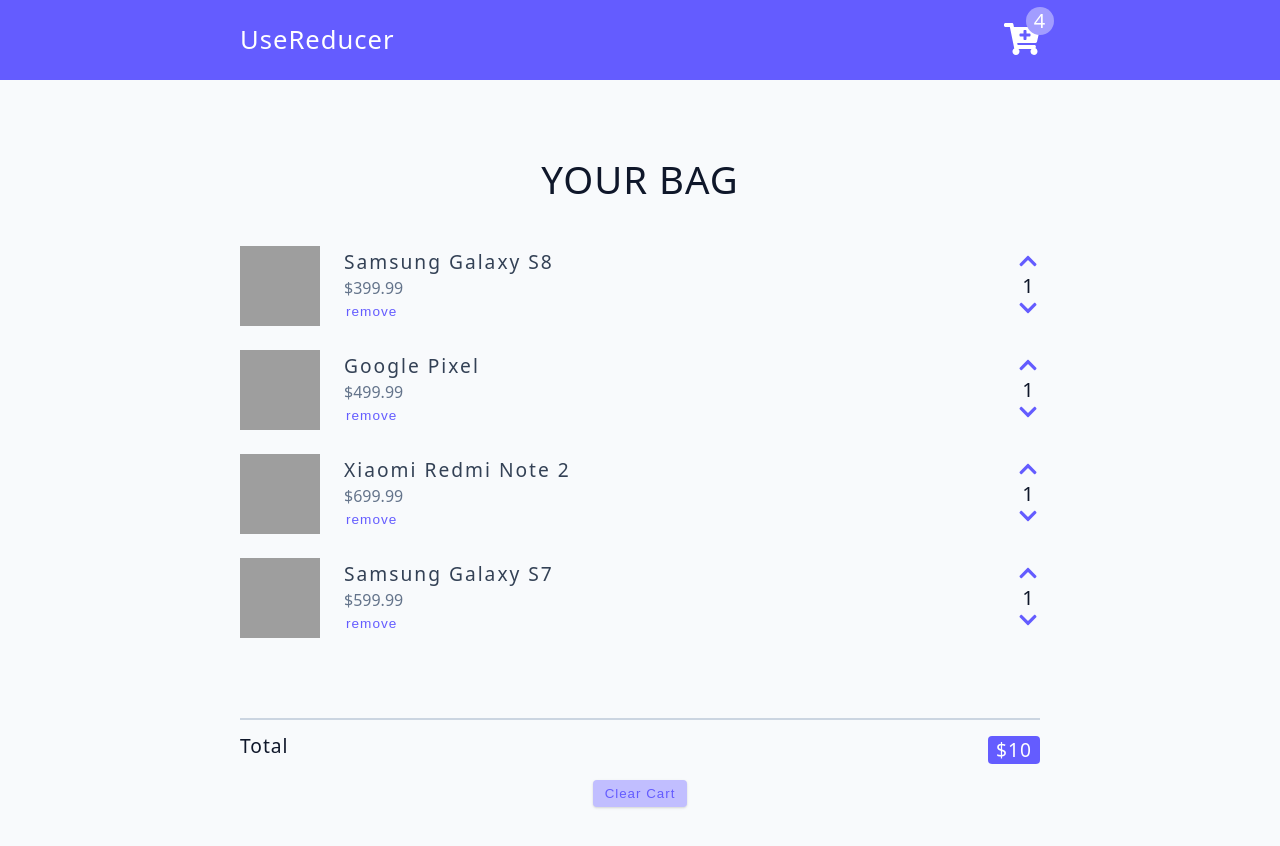
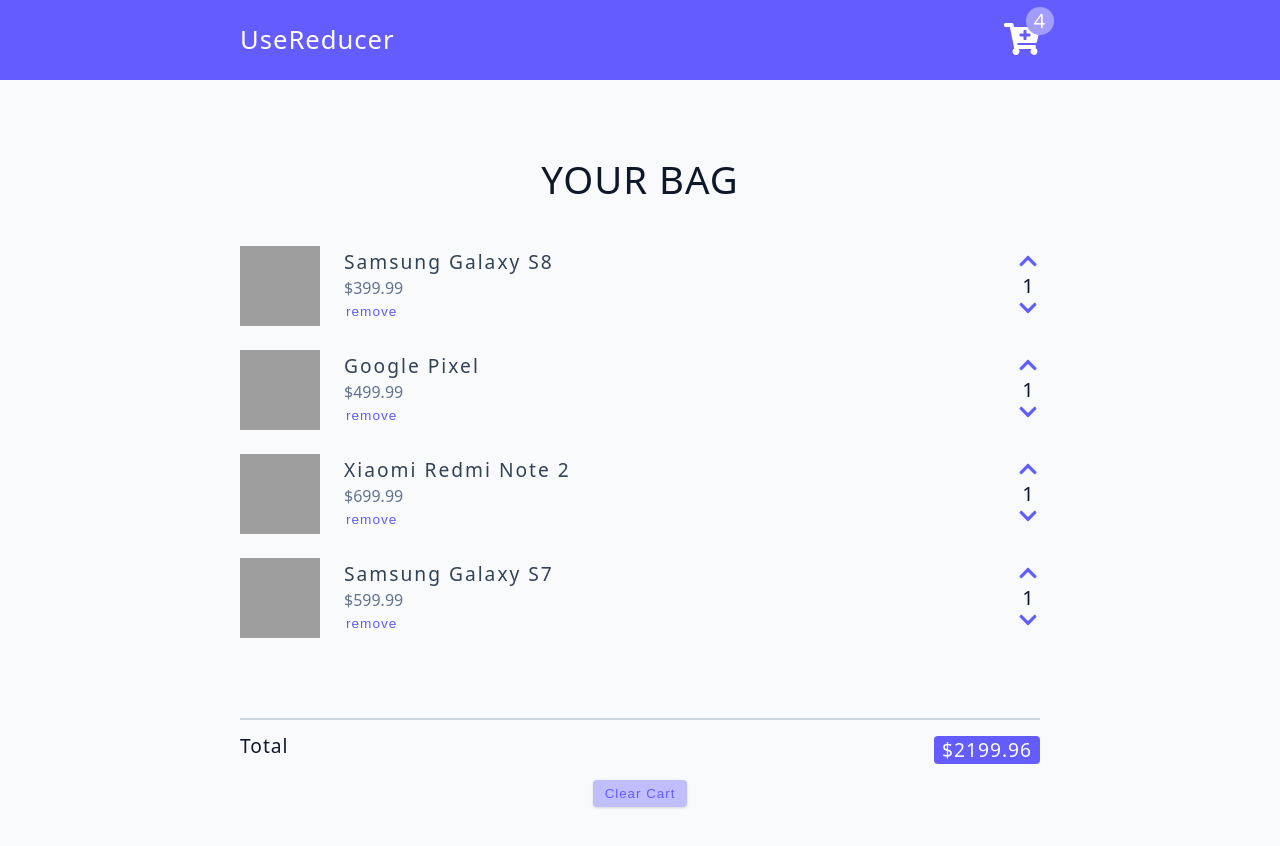
Before and after one commit to NikDoe/simple_cart, a React (Vite) app: page / in a window 1280 px wide. Built offline with nearby package versions, Linux system fonts and the light colour scheme; grey boxes are pictures that could not be loaded.

Commit message:
add total functionality

```diff
--- a/src/CartContainer.tsx
+++ b/src/CartContainer.tsx
@@ -2,7 +2,7 @@
 import { useAppContext } from './hooks';
 
 const CartContainer = () => {
-	const { items, clearCart } = useAppContext();
+	const { items, clearCart, totalPrice } = useAppContext();
 
 	if (items.size === 0) {
 		return (
@@ -33,7 +33,7 @@
 				<hr />
 				<div>
 					<h5 className='cart-total'>
-						total <span>$10</span>
+						total <span>${totalPrice.toFixed(2)}</span>
 					</h5>
 				</div>
 				<button
--- a/src/Context.tsx
+++ b/src/Context.tsx
@@ -2,6 +2,7 @@
 import { CartState, TCartItem } from './types';
 import cartItems from './data';
 import reducer from './reducer';
+import { getTotals } from './utils';
 
 type Props = {
 	children: ReactNode;
@@ -21,10 +22,14 @@
 	removeItem: () => {},
 	increaseAmount: () => {},
 	decreaseAmount: () => {},
+	totalAmount: 0,
+	totalPrice: 0,
 };
 
 const AppContextProvider = ({ children }: Props) => {
 	const [state, dispatch] = useReducer(reducer, initialState);
+
+	const { totalAmount, totalPrice } = getTotals(state.items);
 
 	const clearCart = () => {
 		dispatch({ type: 'CLEAR_CART' });
@@ -43,7 +48,15 @@
 	};
 
 	return (
-		<AppContext.Provider value={{ ...state, clearCart, removeItem, increaseAmount, decreaseAmount  }}>
+		<AppContext.Provider value={{
+			...state,
+			clearCart,
+			removeItem,
+			increaseAmount,
+			decreaseAmount,
+			totalAmount,
+			totalPrice
+		}}>
 			{children}
 		</AppContext.Provider>
 	);
--- a/src/Navbar.tsx
+++ b/src/Navbar.tsx
@@ -2,7 +2,7 @@
 import { useAppContext } from './hooks';
 
 const Navbar = () => {
-	const { items } = useAppContext();
+	const { totalAmount } = useAppContext();
 
 	return (
 		<nav>
@@ -11,7 +11,7 @@
 				<div className='nav-container'>
 					<FaCartPlus className='cart-icon' />
 					<div className='amount-container'>
-						<p className='total-amount'>{items.size}</p>
+						<p className='total-amount'>{totalAmount}</p>
 					</div>
 				</div>
 			</div>
--- a/src/types/index.ts
+++ b/src/types/index.ts
@@ -12,6 +12,8 @@
 	removeItem: (id: string) => void;
 	increaseAmount: (id: string) => void;
 	decreaseAmount: (id: string) => void;
+	totalAmount: number;
+	totalPrice: number;
 }
 
 type ClearCartAction = {
--- /dev/null
+++ b/src/utils/index.ts
@@ -0,0 +1,14 @@
+import { TCartItem } from '../types';
+
+export const getTotals = (items: Map<string, TCartItem>) => {
+	let totalAmount = 0;
+	let totalPrice = 0;
+
+	for(const itemValue of items.values()) {
+		const { amount, price } = itemValue;
+		totalAmount += amount;
+		totalPrice += amount * Number(price);
+	}
+
+	return { totalAmount, totalPrice };
+};
```
